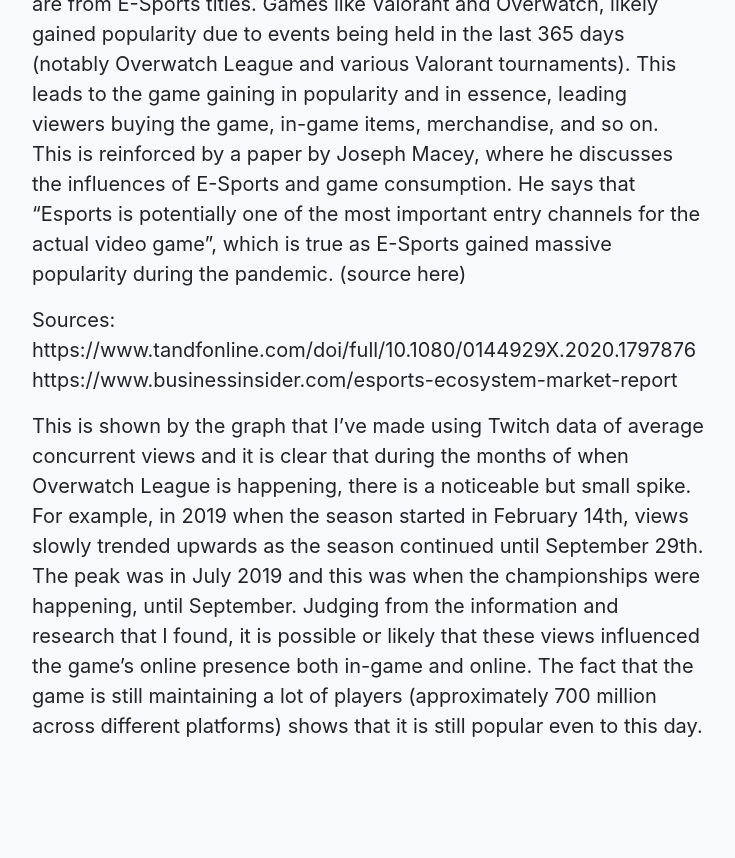
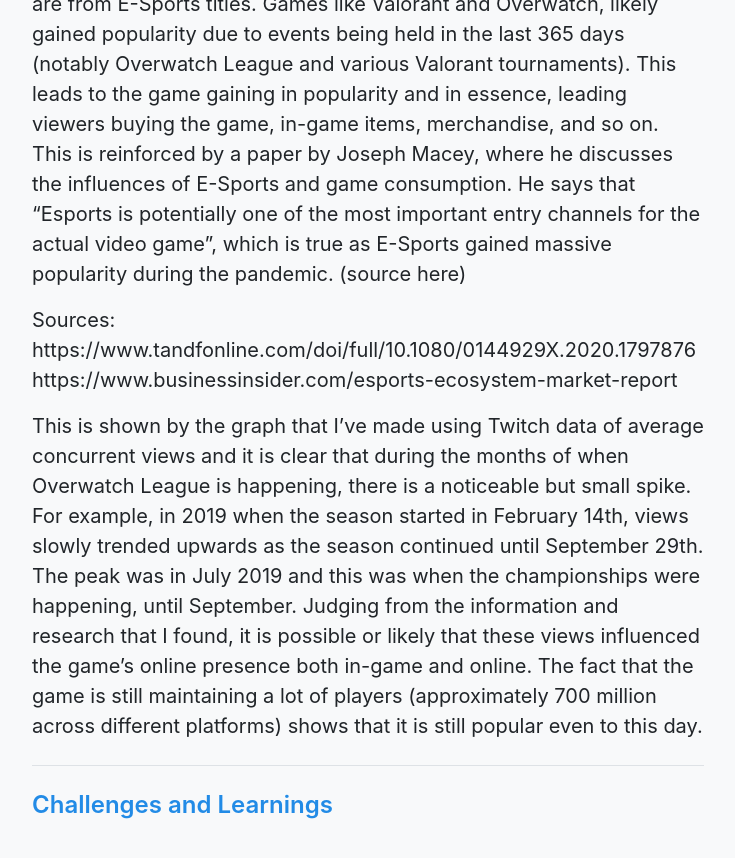
Before and after one commit to ixdwtruong/ixdwtruong.github.io, a Jekyll site: the page built from _posts/0001-01-11-visnar2p3.md, in a window 1280 px wide and 900 px high, scrolled down 14004 px. Shown: the top 858 px of the window, without its empty margins (272-1007 px from the left). Built offline with Jekyll 4.4.1, drawn with Linux system fonts in a browser that asks for light colours; before the commit the page ends 14825 px from its top, so only the background shows below that.

Commit message:
Update 0001-01-11-visnar2p3.md

```diff
--- a/_posts/0001-01-11-visnar2p3.md
+++ b/_posts/0001-01-11-visnar2p3.md
@@ -199,8 +199,6 @@
 
 There wasn't too much issues regarding my visualizations, as Tableau made things easy to visualize different charts. Although, choosing the chart was more of a challenge as I had to understand what chart I should pick. I eventually graviated towards simplier charts like bar, line, or scatter plots due to serveral factors. Dataset was a factor because, I wanted to show the data in it's simplest and easy to read form. Such things like kills from a game or earnings, were straight forward as I used bar graphs to display the increases, max or min values.
 
-
-
 Theoretical Framework
 
 From my initial three graphs, there wasn’t really a pattern or something that connects to each other. Although, it is clear from the graphs that the top teams gain a higher kill count compared to teams who are in the bottom. In a way, the framework can be made here:
@@ -227,3 +225,7 @@
 https://www.businessinsider.com/esports-ecosystem-market-report
 
 This is shown by the graph that I’ve made using Twitch data of average concurrent views and it is clear that during the months of when Overwatch League is happening, there is a noticeable but small spike. For example, in 2019 when the season started in February 14th, views slowly trended upwards as the season continued until September 29th. The peak was in July 2019 and this was when the championships were happening, until September. Judging from the information and research that I found, it is possible or likely that these views influenced the game’s online presence both in-game and online. The fact that the game is still maintaining a lot of players (approximately 700 million across different platforms) shows that it is still popular even to this day.
+
+-----
+
+## Challenges and Learnings
```
